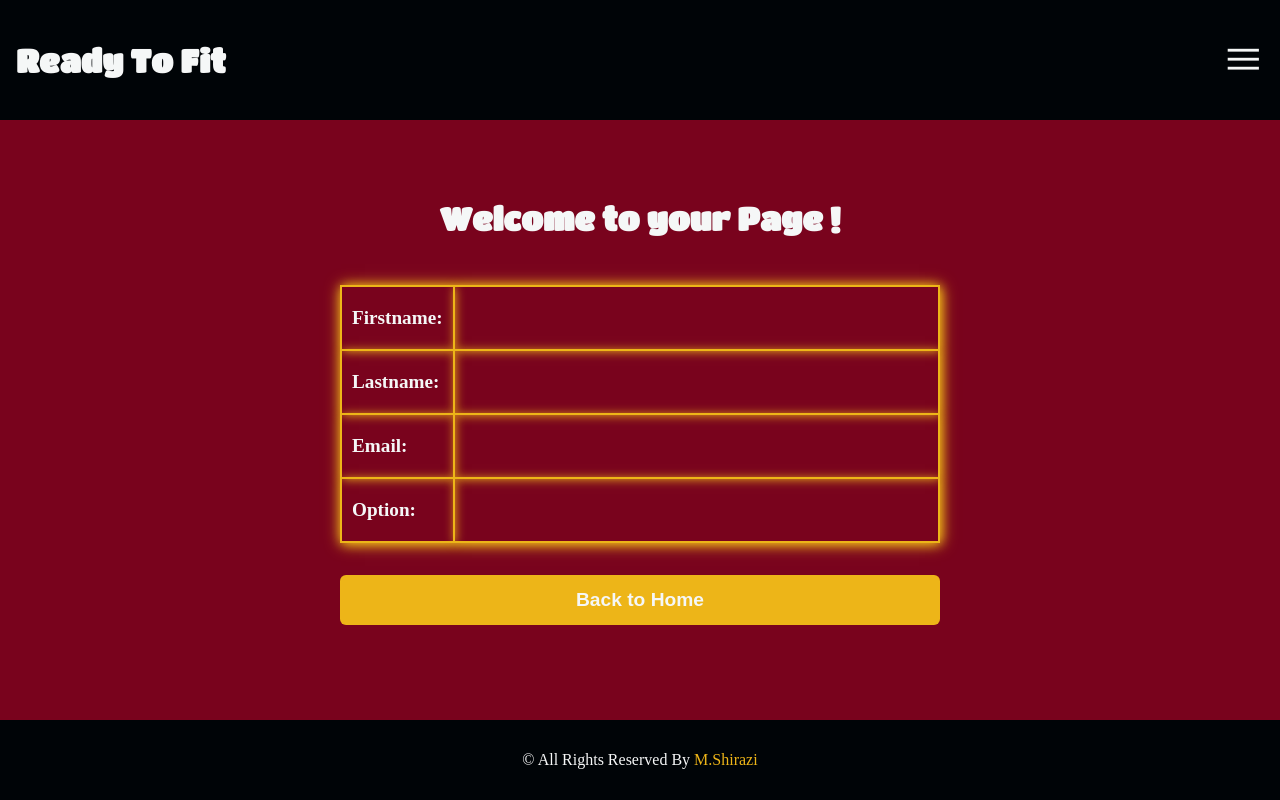
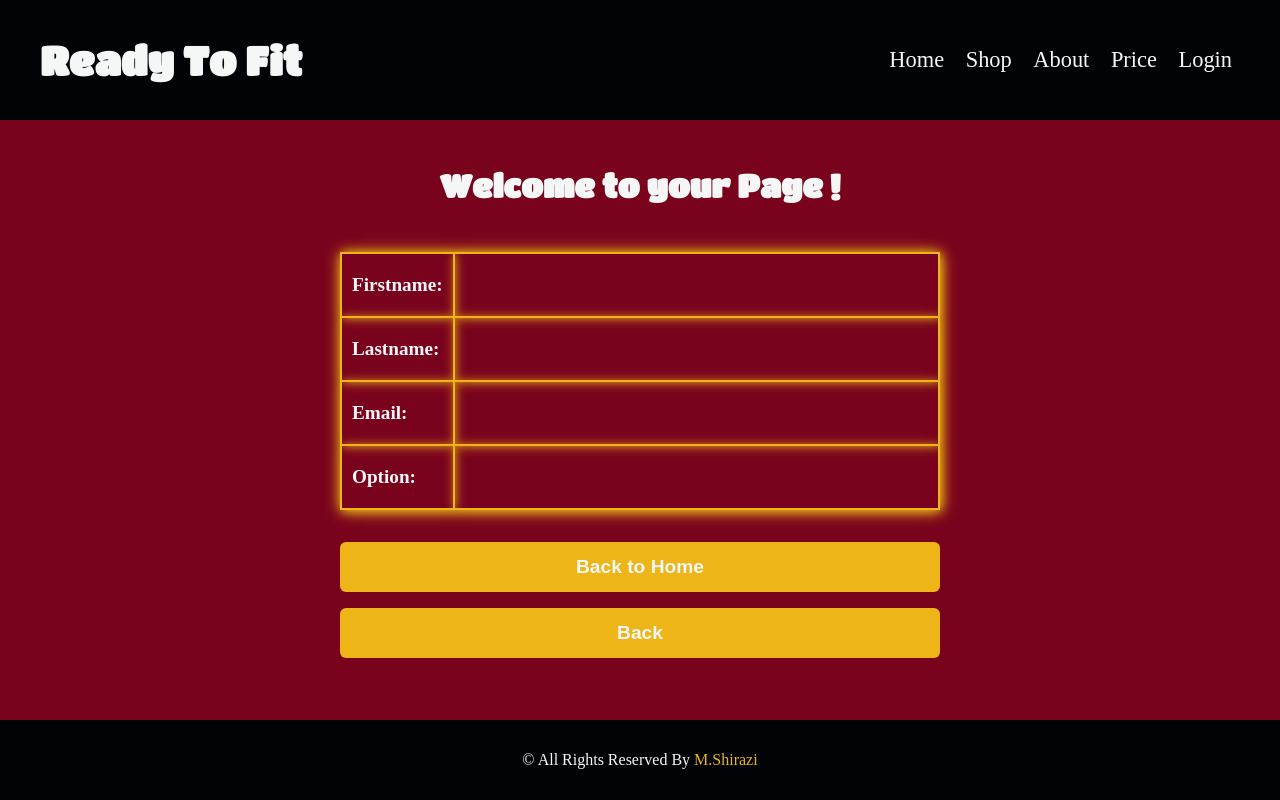
Before and after one commit to coding-bootcamps-eu/final-project-24-02, a Vue app: page /user in a window 1280 px wide. Built offline with nearby package versions, Linux system fonts and the light colour scheme.

Commit message:
update all views and add nav  (desktop version)

```diff
--- a/src/App.vue
+++ b/src/App.vue
@@ -1,5 +1,6 @@
 <template>
   <NavBar />
+  <NavDesktop />
   <router-link to="/"></router-link>
   <router-view />
   <FooterComp />
@@ -8,10 +9,13 @@
 <script>
 import NavBar from '@/components/NavBar.vue'
 import FooterComp from '@/components/FooterComp.vue'
+import NavDesktop from '@/components/NavDesktop.vue'
+
 export default {
   components: {
     NavBar,
-    FooterComp
+    FooterComp,
+    NavDesktop
   }
 }
 </script>
--- a/src/components/FooterComp.vue
+++ b/src/components/FooterComp.vue
@@ -22,7 +22,21 @@ footer {
 }
 
 a {
-  transition: border-bottom 0.3s ease-in-out;
+  position: relative;
+}
+
+a::before {
+  content: '';
+  position: absolute;
+  top: 100%;
+  left: 0;
+  width: 0;
+  height: 2px;
+  background: var(--button);
+  transition: 0.5s;
+}
+a:hover::before {
+  width: 100%;
 }
 
 a:link {
--- a/src/components/NavBar.vue
+++ b/src/components/NavBar.vue
@@ -1,5 +1,5 @@
 <template>
-  <header>
+  <header class="header-mobile">
     <router-link to="/"> <h1>Ready To Fit</h1> </router-link>
     <span @click="showNav = !showNav" class="material-symbols-outlined menu-btn"> menu </span>
   </header>
@@ -55,8 +55,7 @@ export default {
 
 <style scoped>
 /* ======== Header ======= */
-
-header {
+.header-mobile {
   position: sticky;
   top: 0;
   display: flex;
@@ -149,4 +148,16 @@ h1 {
   text-align: center;
   line-height: 60px;
 }
+
+@media only screen and (min-width: 890px) {
+  nav {
+    display: none;
+  }
+  .menu-btn {
+    display: none;
+  }
+  .header-mobile {
+    display: none;
+  }
+}
 </style>
--- /dev/null
+++ b/src/components/NavDesktop.vue
@@ -0,0 +1,71 @@
+<template>
+  <header class="header-desktop">
+    <router-link to="/"> <h1>Ready To Fit</h1> </router-link>
+    <nav>
+      <router-link to="/"> Home </router-link>
+
+      <router-link to="/"> Shop </router-link>
+
+      <router-link to="/"> About </router-link>
+
+      <router-link to="/offer"> Price </router-link>
+
+      <router-link to="/login"> Login </router-link>
+    </nav>
+  </header>
+</template>
+
+<script>
+export default {}
+</script>
+
+<style scoped>
+.header-desktop {
+  position: sticky;
+  top: 0;
+  display: flex;
+  justify-content: space-between;
+  align-items: center;
+  height: 15vh;
+  width: 100%;
+  z-index: 1;
+  background: var(--secondary);
+}
+
+.header-desktop h1 {
+  margin-left: 2.5rem;
+  font-size: 2.5rem;
+}
+
+.header-desktop nav {
+  margin-right: 2.5rem;
+}
+
+nav a {
+  position: relative;
+  color: var(--text);
+  margin: 0.5rem;
+  font-size: 1.4rem;
+  cursor: pointer;
+}
+nav a::before {
+  content: '';
+  position: absolute;
+  top: 100%;
+  left: 0;
+  width: 0;
+  height: 2px;
+  background: var(--button);
+  transition: 0.3s;
+}
+
+nav a:hover::before {
+  width: 100%;
+}
+
+@media only screen and (max-width: 889px) {
+  .header-desktop {
+    display: none;
+  }
+}
+</style>
--- a/src/views/FormView.vue
+++ b/src/views/FormView.vue
@@ -5,10 +5,11 @@
 
   <main>
     <form>
-      <input required v-model="users.firstname" type="text" placeholder="Enter your firstname" />
-      <input required v-model="users.lastname" type="text" placeholder="Enter your lastname" />
-      <input required v-model="users.email" type="email" placeholder="Enter your email" />
-      <select required v-model="users.selectedoptions" id="options" name="options">
+      <input v-model="users.firstname" type="text" placeholder="Enter your firstname" />
+      <input v-model="users.lastname" type="text" placeholder="Enter your lastname" />
+      <input v-model="users.email" type="email" placeholder="Enter your email" />
+      <select @change="updateSelectedOption" id="options" name="options">
+        <option selected disable hidden>Select Offer</option>
         <option value="For Rookies">For Rookies</option>
         <option value="For Wild Gymers">For Wild Gymers</option>
         <option value="For Gym Freaks">For Gym Freaks</option>
@@ -57,6 +58,9 @@ export default {
         store.selectedOptions(this.users.selectedoptions)
       )
     },
+    updateSelectedOption(e) {
+      this.users.selectedoptions = e.target.value
+    },
     back() {
       this.$router.go(-1)
     }
@@ -65,13 +69,6 @@ export default {
 </script>
 
 <style scoped>
-ul {
-  background: red;
-}
-li {
-  height: 20vh;
-  color: white;
-}
 article {
   display: flex;
   justify-content: center;
--- a/src/views/LoginView.vue
+++ b/src/views/LoginView.vue
@@ -56,6 +56,7 @@ form {
   position: relative;
   height: 480px;
   width: 100%;
+  border-radius: 30px;
 }
 
 form p {
--- a/src/views/OfferView.vue
+++ b/src/views/OfferView.vue
@@ -134,7 +134,7 @@ main {
 .box {
   width: 300px;
   height: 500px;
-  margin: 1rem;
+  margin: 2rem 0;
   background: var(--secondary);
   border-radius: 30px;
   border: 5px solid var(--button);
@@ -233,6 +233,7 @@ button {
   .box {
     width: 260px;
     height: 470px;
+    margin: 1rem;
   }
   .box h2 {
     font-size: 1.4rem;
--- a/src/views/UserView.vue
+++ b/src/views/UserView.vue
@@ -20,7 +20,8 @@
         <td>{{ selectedoptions }}</td>
       </tr>
     </table>
-    <button @click="redirect">Back to Home</button>
+    <button class="redirect" @click="redirect">Back to Home</button>
+    <button class="back" @click="back">Back</button>
   </main>
 </template>
 
@@ -42,6 +43,9 @@ export default {
   methods: {
     redirect() {
       this.$router.push('/')
+    },
+    back() {
+      this.$router.go(-1)
     }
   }
 }
@@ -87,11 +91,17 @@ td {
   text-align: center;
 }
 
-button {
-  margin: 2rem 0;
+.redirect {
+  margin: 2rem 0 0 0;
   width: 100%;
   height: 50px;
-  margin-bottom: 1rem;
+  font-size: 1.2rem;
+}
+
+.back {
+  width: 100%;
+  height: 50px;
+  margin: 1rem;
   font-size: 1.2rem;
 }
 
```
Also changed, not shown: 1 other file (tests, documents, lock files or other folders).
